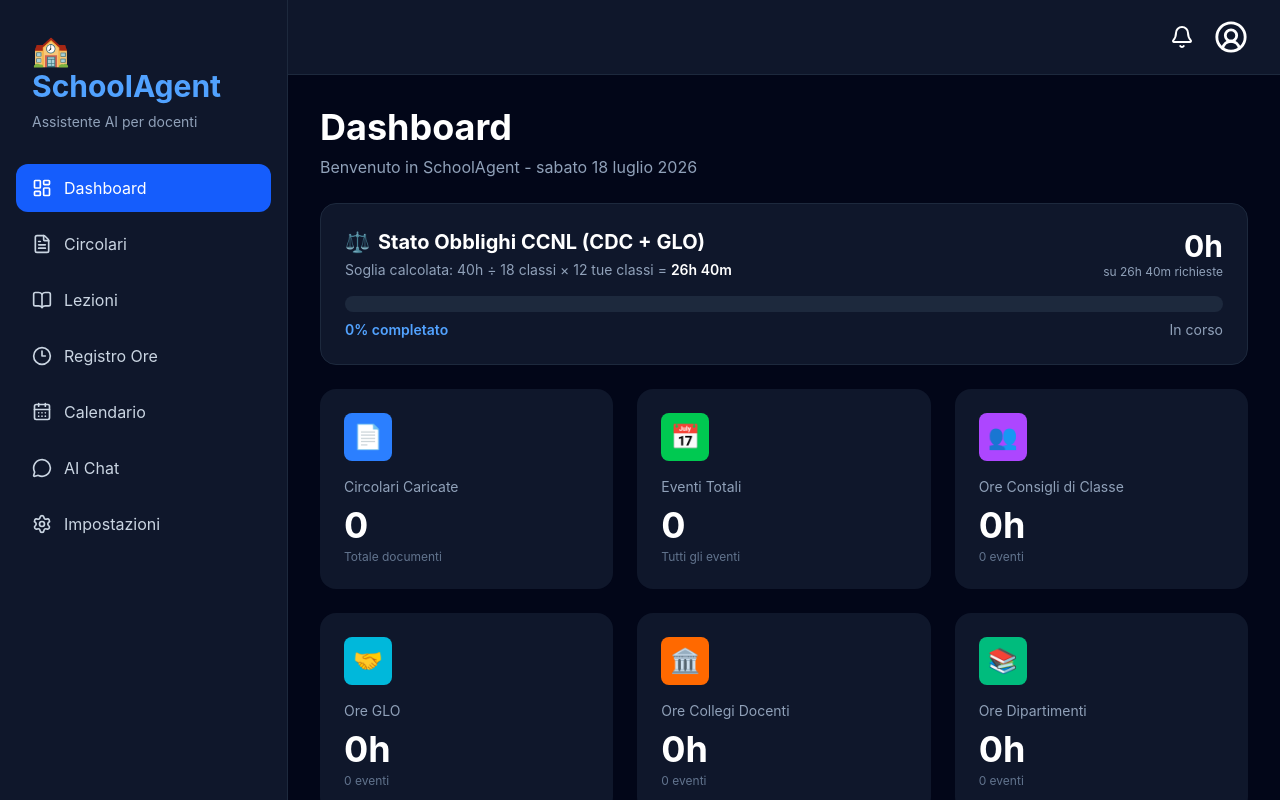
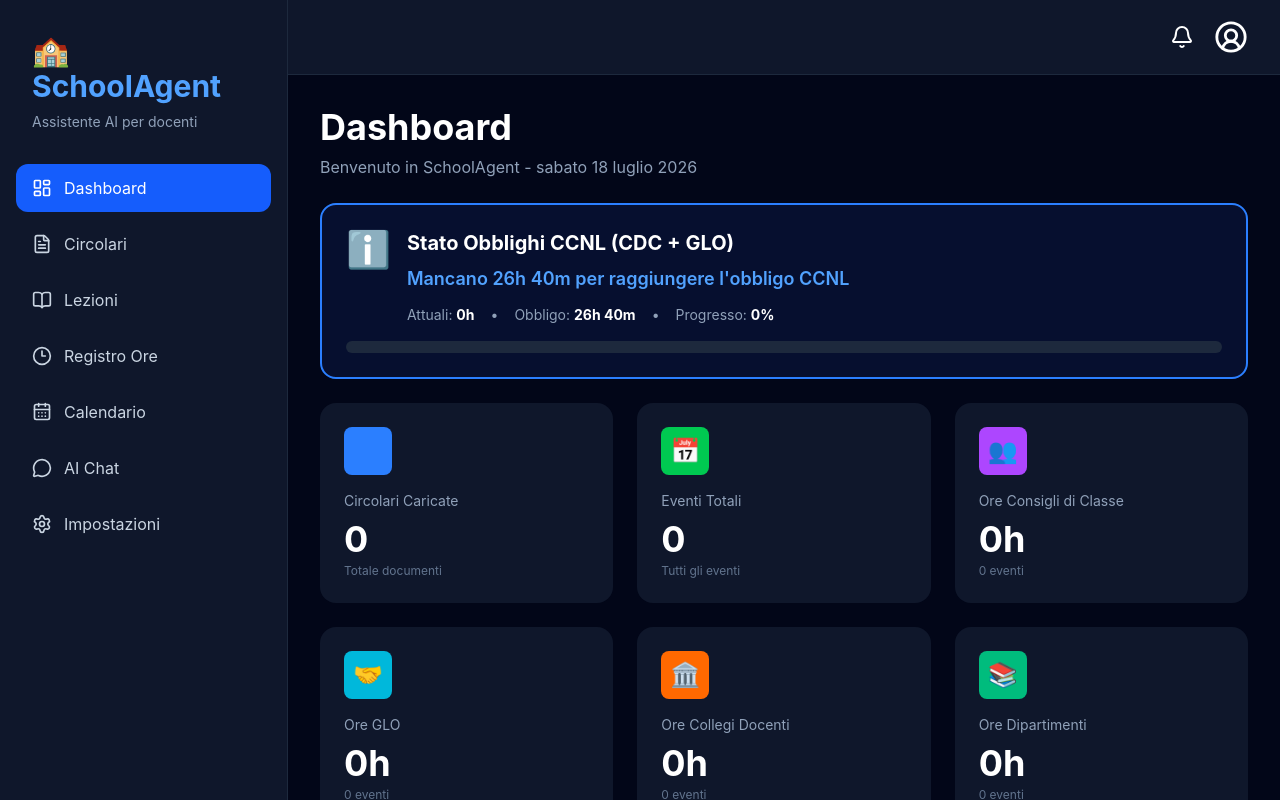
Before and after one commit to Fuschio22/school-agent, a React (Vite) app in the folder frontend/: page / in a window 1280 px wide. Built offline with nearby package versions, Linux system fonts and the light colour scheme; no server answers.

Commit message:
Feat: add CCNL alert system with dynamic warnings

```diff
--- a/frontend/src/pages/Dashboard.tsx
+++ b/frontend/src/pages/Dashboard.tsx
@@ -54,7 +54,7 @@ export default function Dashboard() {
     fetchData();
   }, []);
 
-  // ✅ FUNZIONE PER CALCOLARE I MINUTI TOTALI (per uso interno)
+  // ✅ FUNZIONE PER CALCOLARE I MINUTI TOTALI
   const calculateMinutes = (eventList: Event[]) => {
     let totalMinutes = 0;
     eventList.forEach(e => {
@@ -72,7 +72,7 @@ export default function Dashboard() {
     return totalMinutes;
   };
 
-  // ✅ FUNZIONE PER FORMATTAZIONE ORE (per display)
+  // ✅ FUNZIONE PER FORMATTAZIONE ORE
   const formatHours = (totalMinutes: number) => {
     const hours = Math.floor(totalMinutes / 60);
     const minutes = totalMinutes % 60;
@@ -107,21 +107,37 @@ export default function Dashboard() {
   );
   const colloquiMinutes = calculateMinutes(colloquiEvents);
 
-  // ✅ CALCOLO SOGLIA CCNL
-  // 40 ore totali / 18 classi totali * 12 tue classi = 26.666 ore = 1600 minuti
-  const TARGET_CCNL_MINUTES = Math.round((40 / 18) * 12 * 60); // 1600 minuti
+  // ✅ CALCOLO SOGLIA CCNL E AVVISI
+  const TARGET_CCNL_MINUTES = Math.round((40 / 18) * 12 * 60); // 1600 minuti = 26h 40m
   const currentCCNLMinutes = cdcMinutes + gloMinutes;
+  const remainingMinutes = TARGET_CCNL_MINUTES - currentCCNLMinutes;
   const percentageCCNL = Math.min(100, Math.round((currentCCNLMinutes / TARGET_CCNL_MINUTES) * 100));
 
-  // Determina il colore della barra in base alla percentuale
-  let progressColor = "bg-blue-500";
-  let statusText = "In corso";
-  if (percentageCCNL >= 100) {
-    progressColor = "bg-green-500";
-    statusText = "Obiettivo raggiunto! 🎉";
-  } else if (percentageCCNL >= 80) {
-    progressColor = "bg-yellow-500";
-    statusText = "Quasi completato";
+  // ✅ SISTEMA DI AVVISI DINAMICI
+  let alertType = "info"; // info, warning, success, danger
+  let alertMessage = "";
+  let alertIcon = "";
+
+  if (remainingMinutes > 120) {
+    // Più di 2 ore dalla soglia
+    alertType = "info";
+    alertMessage = `Mancano ${formatHours(remainingMinutes)} per raggiungere l'obbligo CCNL`;
+    alertIcon = "ℹ️";
+  } else if (remainingMinutes > 0 && remainingMinutes <= 120) {
+    // Meno di 2 ore dalla soglia
+    alertType = "warning";
+    alertMessage = `⚠️ ATTENZIONE: Mancano solo ${formatHours(remainingMinutes)} per completare l'obbligo CCNL!`;
+    alertIcon = "⚠️";
+  } else if (remainingMinutes === 0) {
+    // Esattamente alla soglia
+    alertType = "success";
+    alertMessage = "✅ Hai appena raggiunto l'obbligo CCNL!";
+    alertIcon = "✅";
+  } else {
+    // Ha superato la soglia
+    alertType = "danger";
+    alertMessage = `🚨 HAI SUPERATO l'obbligo CCNL di ${formatHours(Math.abs(remainingMinutes))}!`;
+    alertIcon = "🚨";
   }
 
   // Statistiche generali
@@ -165,36 +181,46 @@ export default function Dashboard() {
         </p>
       </div>
 
-      {/* ✅ NUOVA CARD: STATO CCNL */}
-      <div className="rounded-2xl bg-slate-900 p-6 border border-slate-800">
-        <div className="flex flex-col md:flex-row md:items-center justify-between mb-4">
-          <div>
-            <h2 className="text-xl font-bold text-white flex items-center gap-2">
-              <span>⚖️</span> Stato Obblighi CCNL (CDC + GLO)
-            </h2>
-            <p className="text-sm text-slate-400 mt-1">
-              Soglia calcolata: 40h ÷ 18 classi × 12 tue classi = <span className="text-white font-semibold">26h 40m</span>
+      {/* ✅ BANNER DI AVVISO CCNL */}
+      <div className={`rounded-2xl p-6 border-2 ${
+        alertType === "info" ? "bg-blue-900/20 border-blue-500" :
+        alertType === "warning" ? "bg-yellow-900/20 border-yellow-500" :
+        alertType === "success" ? "bg-green-900/20 border-green-500" :
+        "bg-red-900/20 border-red-500"
+      }`}>
+        <div className="flex items-start gap-4">
+          <div className="text-4xl">{alertIcon}</div>
+          <div className="flex-1">
+            <h2 className="text-xl font-bold text-white mb-2">Stato Obblighi CCNL (CDC + GLO)</h2>
+            <p className={`text-lg font-semibold ${
+              alertType === "info" ? "text-blue-400" :
+              alertType === "warning" ? "text-yellow-400" :
+              alertType === "success" ? "text-green-400" :
+              "text-red-400"
+            }`}>
+              {alertMessage}
             </p>
-          </div>
-          <div className="mt-2 md:mt-0 text-right">
-            <p className="text-3xl font-bold text-white">{formatHours(currentCCNLMinutes)}</p>
-            <p className="text-xs text-slate-400">su {formatHours(TARGET_CCNL_MINUTES)} richieste</p>
+            <div className="mt-3 flex items-center gap-4 text-sm text-slate-400">
+              <span>Attuali: <span className="text-white font-bold">{formatHours(currentCCNLMinutes)}</span></span>
+              <span>•</span>
+              <span>Obbligo: <span className="text-white font-bold">{formatHours(TARGET_CCNL_MINUTES)}</span></span>
+              <span>•</span>
+              <span>Progresso: <span className="text-white font-bold">{percentageCCNL}%</span></span>
+            </div>
           </div>
         </div>
 
         {/* Barra di Progresso */}
-        <div className="w-full bg-slate-800 rounded-full h-4 mb-2 overflow-hidden">
+        <div className="mt-4 w-full bg-slate-800 rounded-full h-3 overflow-hidden">
           <div
-            className={`h-4 rounded-full ${progressColor} transition-all duration-500 ease-out`}
-            style={{ width: `${percentageCCNL}%` }}
+            className={`h-3 rounded-full transition-all duration-500 ${
+              alertType === "info" ? "bg-blue-500" :
+              alertType === "warning" ? "bg-yellow-500" :
+              alertType === "success" ? "bg-green-500" :
+              "bg-red-500"
+            }`}
+            style={{ width: `${Math.min(100, percentageCCNL)}%` }}
           ></div>
-        </div>
-
-        <div className="flex justify-between items-center text-sm">
-          <span className={`font-semibold ${percentageCCNL >= 100 ? 'text-green-400' : 'text-blue-400'}`}>
-            {percentageCCNL}% completato
-          </span>
-          <span className="text-slate-400">{statusText}</span>
         </div>
       </div>
 
@@ -205,7 +231,7 @@ export default function Dashboard() {
           value={totalCirculars.toString()}
           subtitle="Totale documenti"
           color="bg-blue-500"
-          icon="📄"
+          icon=""
         />
         <Card
           title="Eventi Totali"
@@ -256,14 +282,14 @@ export default function Dashboard() {
             count={cdcEvents.length}
             hours={formatHours(cdcMinutes)}
             color="bg-purple-500"
-            icon="👥"
+            icon=""
           />
           <EventTypeCard
             type="GLO"
             count={gloEvents.length}
             hours={formatHours(gloMinutes)}
             color="bg-cyan-500"
-            icon=""
+            icon="🤝"
           />
           <EventTypeCard
             type="Collegio dei Docenti"
@@ -277,14 +303,14 @@ export default function Dashboard() {
             count={dipartimentiEvents.length}
             hours={formatHours(dipartimentiMinutes)}
             color="bg-emerald-500"
-            icon=""
+            icon="📚"
           />
           <EventTypeCard
             type="Colloqui/Ricevimenti"
             count={colloquiEvents.length}
             hours={formatHours(colloquiMinutes)}
             color="bg-pink-500"
-            icon=""
+            icon="💬"
           />
         </div>
       </div>
@@ -308,10 +334,10 @@ export default function Dashboard() {
                   <div className="flex items-center gap-4">
                     <div className="text-2xl">
                       {event.type.toLowerCase().includes("consiglio") ? "👥" :
-                       event.type.toLowerCase().includes("collegio") ? "🏛️" :
+                       event.type.toLowerCase().includes("collegio") ? "️" :
                        event.type.toLowerCase().includes("glo") ? "🤝" :
                        event.type.toLowerCase().includes("dipartiment") ? "📚" :
-                       event.type.toLowerCase().includes("colloquio") || event.type.toLowerCase().includes("famiglia") ? "" : "📌"}
+                       event.type.toLowerCase().includes("colloquio") || event.type.toLowerCase().includes("famiglia") ? "💬" : "📌"}
                     </div>
                     <div>
                       <h3 className="font-semibold text-white">{event.title}</h3>
@@ -331,7 +357,7 @@ export default function Dashboard() {
         {/* Ultima Circolare */}
         <div className="rounded-2xl bg-slate-900 p-6">
           <h2 className="mb-4 text-2xl font-semibold flex items-center gap-2">
-            <span>📄</span> Ultima Circolare
+            <span></span> Ultima Circolare
           </h2>
 
           {lastCircular ? (
@@ -350,7 +376,7 @@ export default function Dashboard() {
               </div>
               <div className="p-4 bg-blue-600/20 rounded-lg border border-blue-600/30">
                 <p className="text-sm text-blue-300">
-                   {lastCircular.events?.length || 0} eventi estratti
+                  📊 {lastCircular.events?.length || 0} eventi estratti
                 </p>
               </div>
             </div>
```
